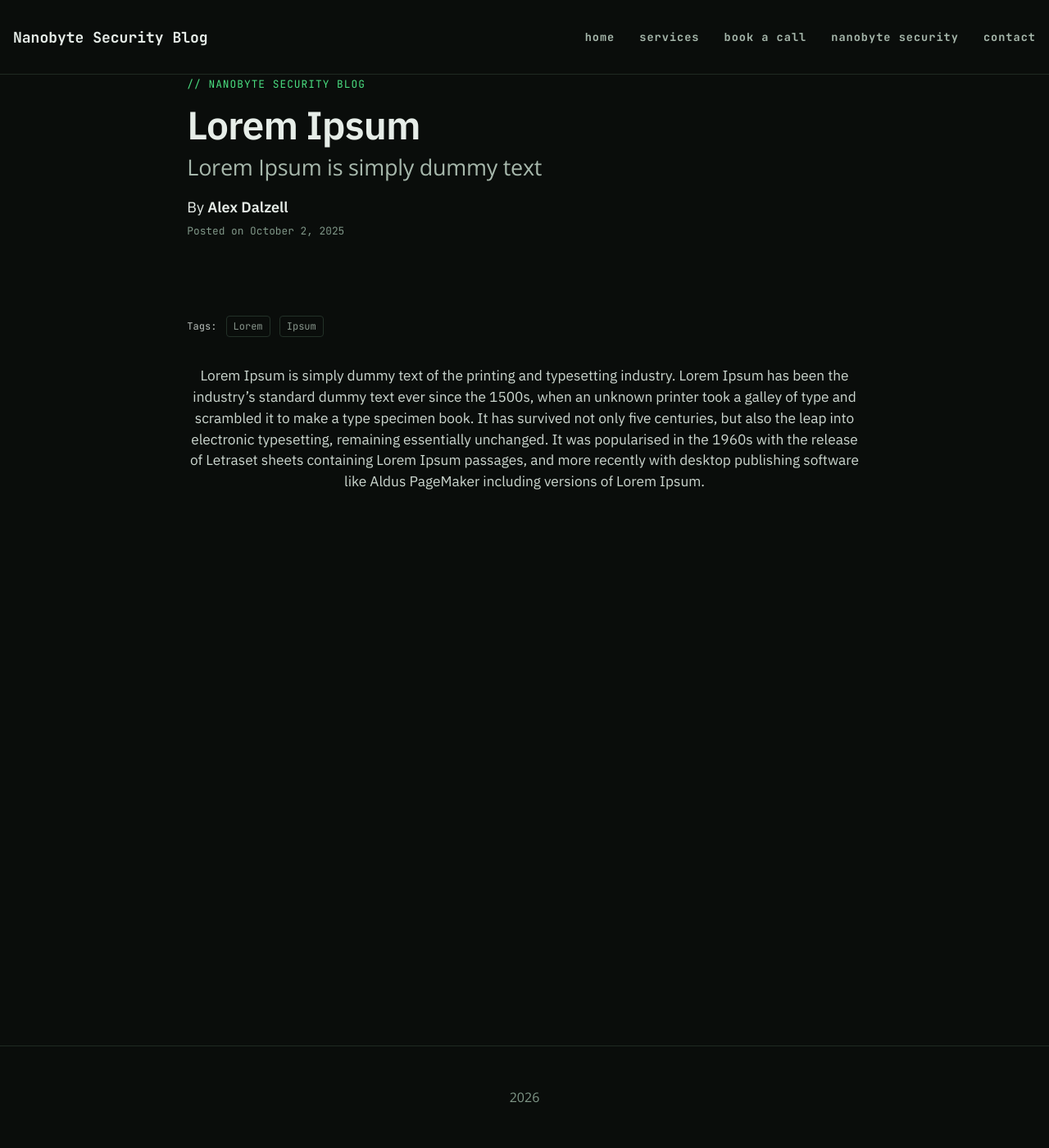
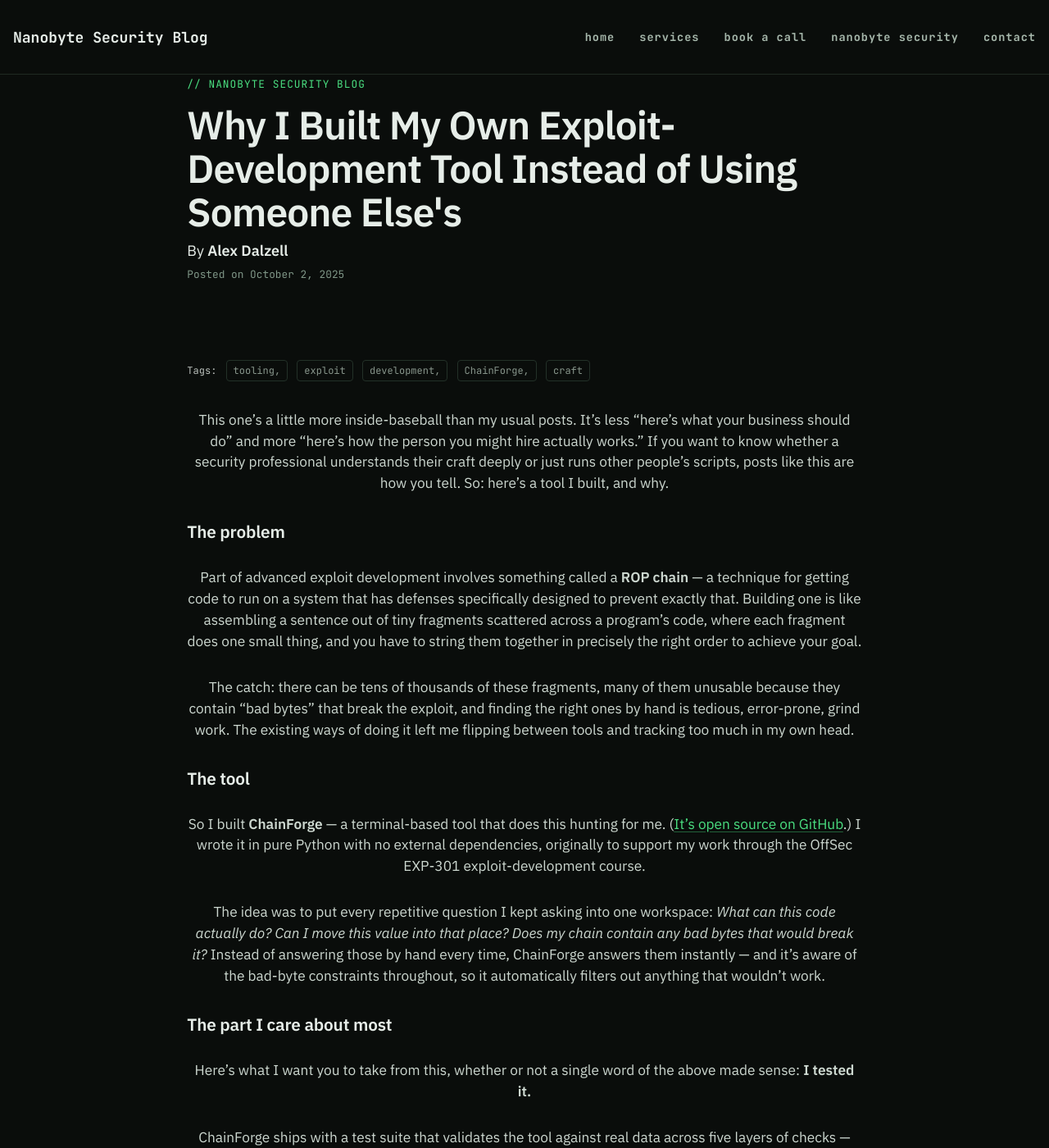
Before and after one commit to nanobyte-security/blog.nanobytesecurity.github.io, a Jekyll site: the page built from _posts/2025-10-02-Lorem-Ipsum.md, in a window 1280 px wide and 1400 px high. Shown: the whole window at 82% size. Built offline with Jekyll 4.4.1, drawn with Linux system fonts in a browser that asks for light colours; some of the changed text lies outside the part shown.

Commit message:
Update 2025-10-02-Lorem-Ipsum.md

```diff
--- a/_posts/2025-10-02-Lorem-Ipsum.md
+++ b/_posts/2025-10-02-Lorem-Ipsum.md
@@ -1,9 +1,32 @@
 ---
 layout: post
-title: Lorem Ipsum
-subtitle: Lorem Ipsum is simply dummy text
-tags: [Lorem, Ipsum]
+title: Why I Built My Own Exploit-Development Tool Instead of Using Someone Else's
+tags: tooling, exploit development, ChainForge, craft
 author: Alex Dalzell
 ---
 
-Lorem Ipsum is simply dummy text of the printing and typesetting industry. Lorem Ipsum has been the industry's standard dummy text ever since the 1500s, when an unknown printer took a galley of type and scrambled it to make a type specimen book. It has survived not only five centuries, but also the leap into electronic typesetting, remaining essentially unchanged. It was popularised in the 1960s with the release of Letraset sheets containing Lorem Ipsum passages, and more recently with desktop publishing software like Aldus PageMaker including versions of Lorem Ipsum.
+This one's a little more inside-baseball than my usual posts. It's less "here's what your business should do" and more "here's how the person you might hire actually works." If you want to know whether a security professional understands their craft deeply or just runs other people's scripts, posts like this are how you tell. So: here's a tool I built, and why.
+
+### The problem
+
+Part of advanced exploit development involves something called a **ROP chain** — a technique for getting code to run on a system that has defenses specifically designed to prevent exactly that. Building one is like assembling a sentence out of tiny fragments scattered across a program's code, where each fragment does one small thing, and you have to string them together in precisely the right order to achieve your goal.
+
+The catch: there can be tens of thousands of these fragments, many of them unusable because they contain "bad bytes" that break the exploit, and finding the right ones by hand is tedious, error-prone, grind work. The existing ways of doing it left me flipping between tools and tracking too much in my own head.
+
+### The tool
+
+So I built **ChainForge** — a terminal-based tool that does this hunting for me. ([It's open source on GitHub](https://github.com/nanoby7e/ChainForge).) I wrote it in pure Python with no external dependencies, originally to support my work through the OffSec EXP-301 exploit-development course.
+
+The idea was to put every repetitive question I kept asking into one workspace: *What can this code actually do? Can I move this value into that place? Does my chain contain any bad bytes that would break it?* Instead of answering those by hand every time, ChainForge answers them instantly — and it's aware of the bad-byte constraints throughout, so it automatically filters out anything that wouldn't work.
+
+### The part I care about most
+
+Here's what I want you to take from this, whether or not a single word of the above made sense: **I tested it.**
+
+ChainForge ships with a test suite that validates the tool against real data across five layers of checks — confirming that what it reports actually matches reality, that its results are consistent, and that saving and reloading your work never corrupts it. I built that because a tool that gives you confidently wrong answers is worse than no tool at all.
+
+I also cared about how it *feels* to use. Clean output, clear indicators, no clutter — because a tool you fight with is a tool you make mistakes with.
+
+That mindset — build the right thing, verify it works, sweat the details — is exactly what I bring to securing a business. The subject matter changes. The rigor doesn't.
+
+**Takeaway:** The person you trust with your security should understand their tools deeply enough to build and test their own when the existing ones fall short. That's the difference between someone who runs a scan and someone who knows what the scan is actually doing.
```
